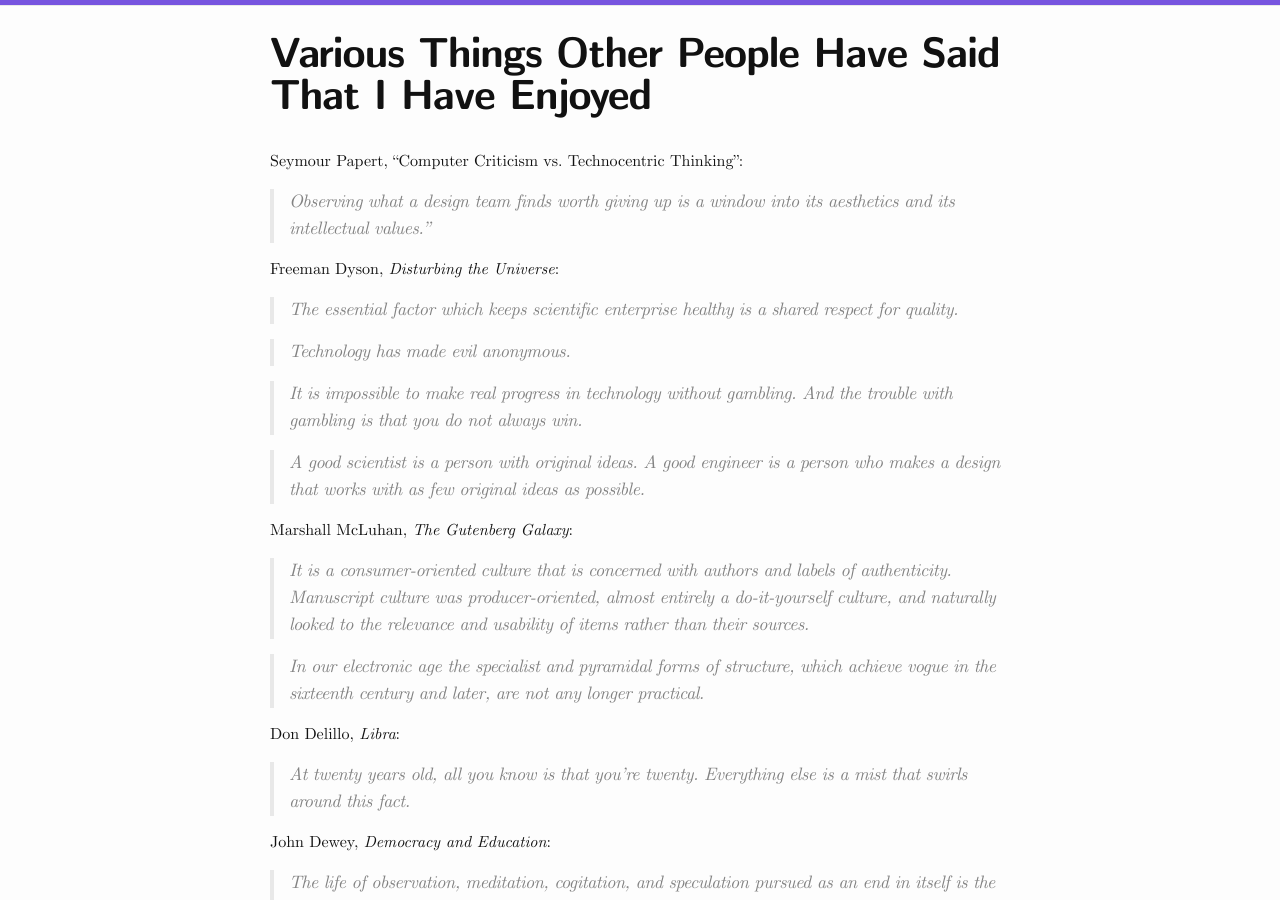
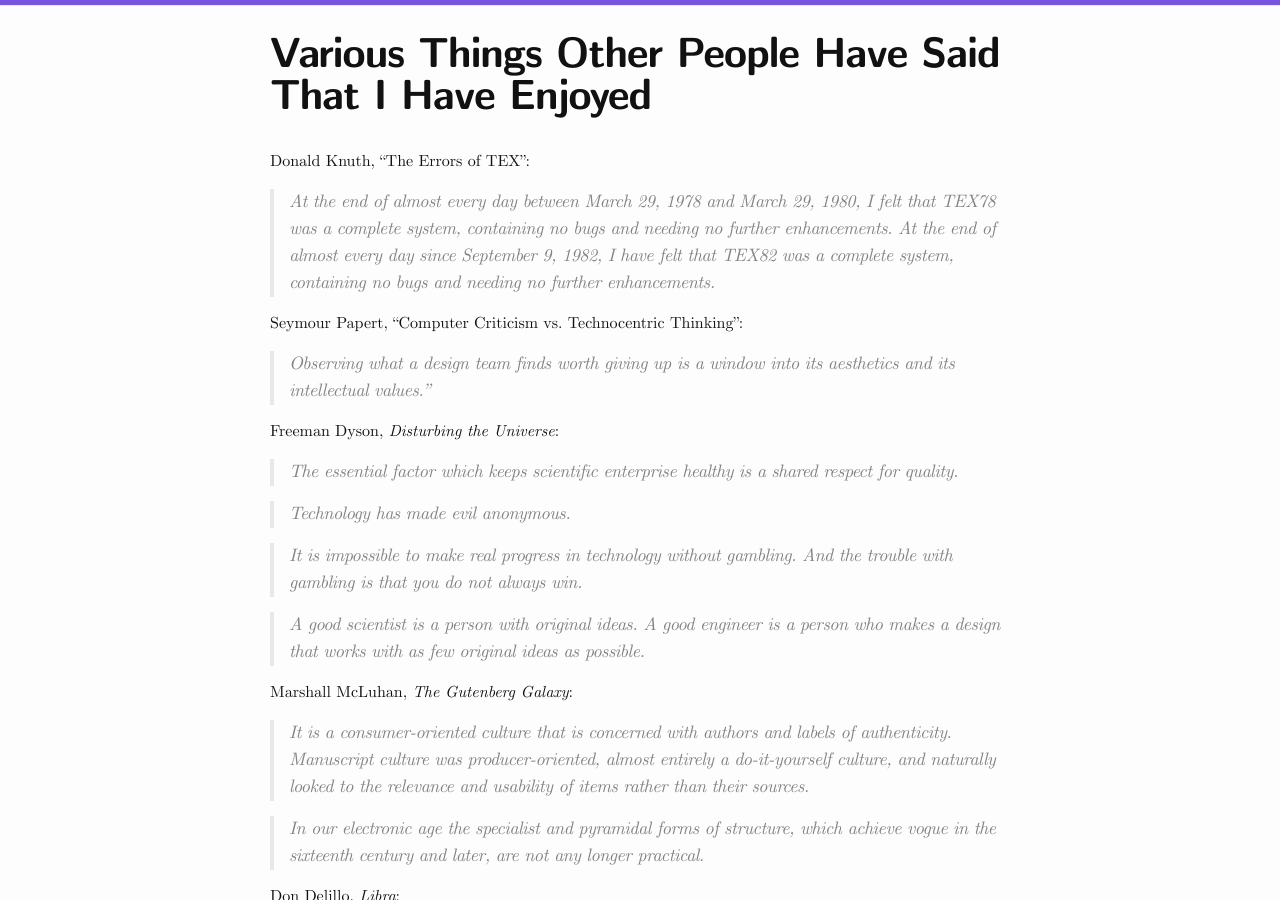
Before and after one commit to b20n/b20n.github.io, a Jekyll site: the page built from _posts/1970-01-01-things-other-people-said.md, in a window 1280 px wide and 900 px high. Built offline with Jekyll 4.4.1, drawn with Linux system fonts in a browser that asks for light colours.

Commit message:
Add Knuth quote

```diff
--- a/_posts/1970-01-01-things-other-people-said.md
+++ b/_posts/1970-01-01-things-other-people-said.md
@@ -3,6 +3,14 @@ layout: post
 title:  "Various Things Other People Have Said That I Have Enjoyed"
 date: 1970-01-01
 ---
+
+Donald Knuth, "The Errors of TEX":
+
+> At the end of almost every day between March 29, 1978 and March 29, 1980, I
+> felt that TEX78 was a complete system, containing no bugs and needing no
+> further enhancements. At the end of almost every day since September 9, 1982,
+> I have felt that TEX82 was a complete system, containing no bugs and needing
+> no further enhancements.
 
 Seymour Papert, "Computer Criticism vs. Technocentric Thinking":
 
```
